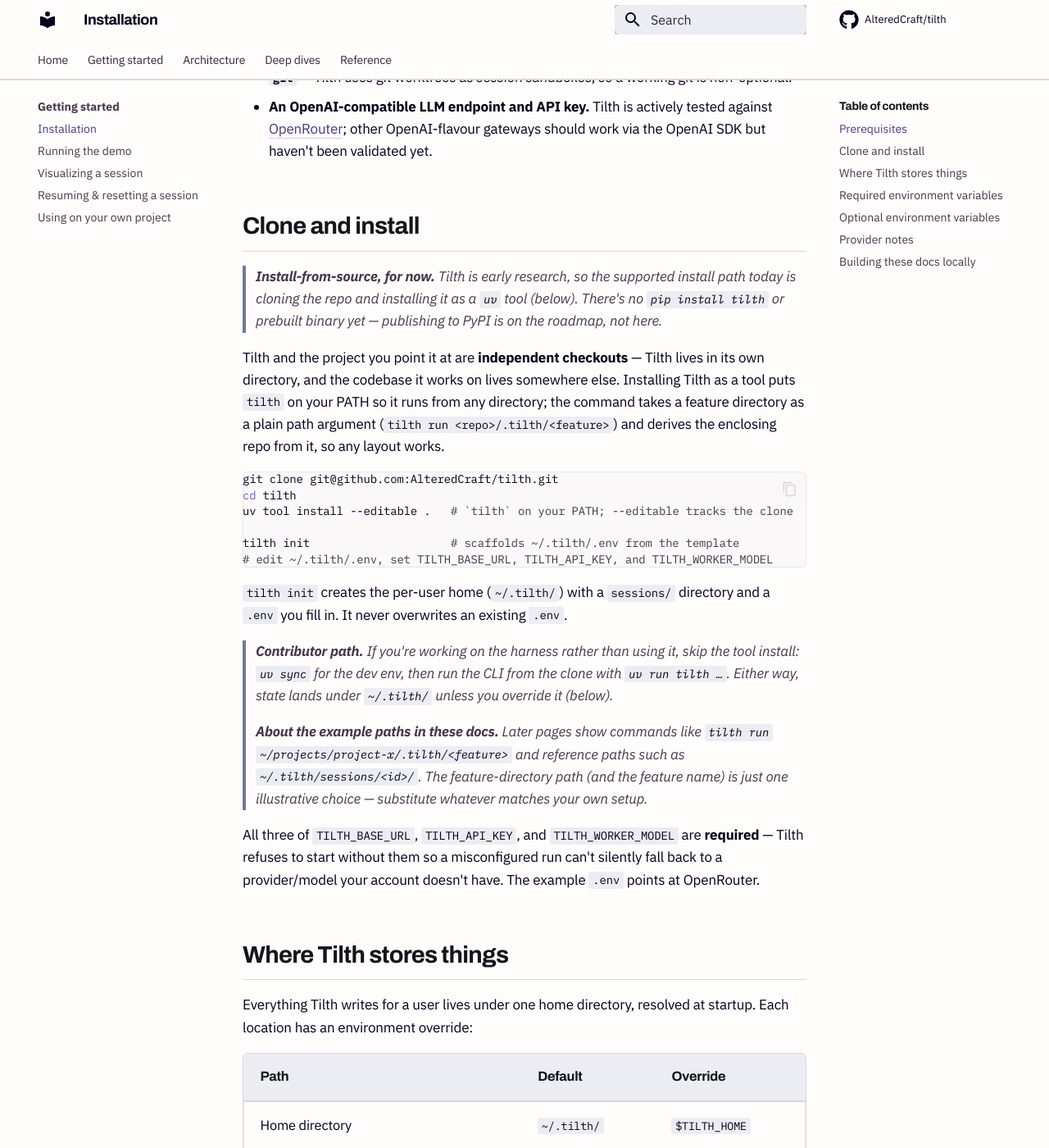
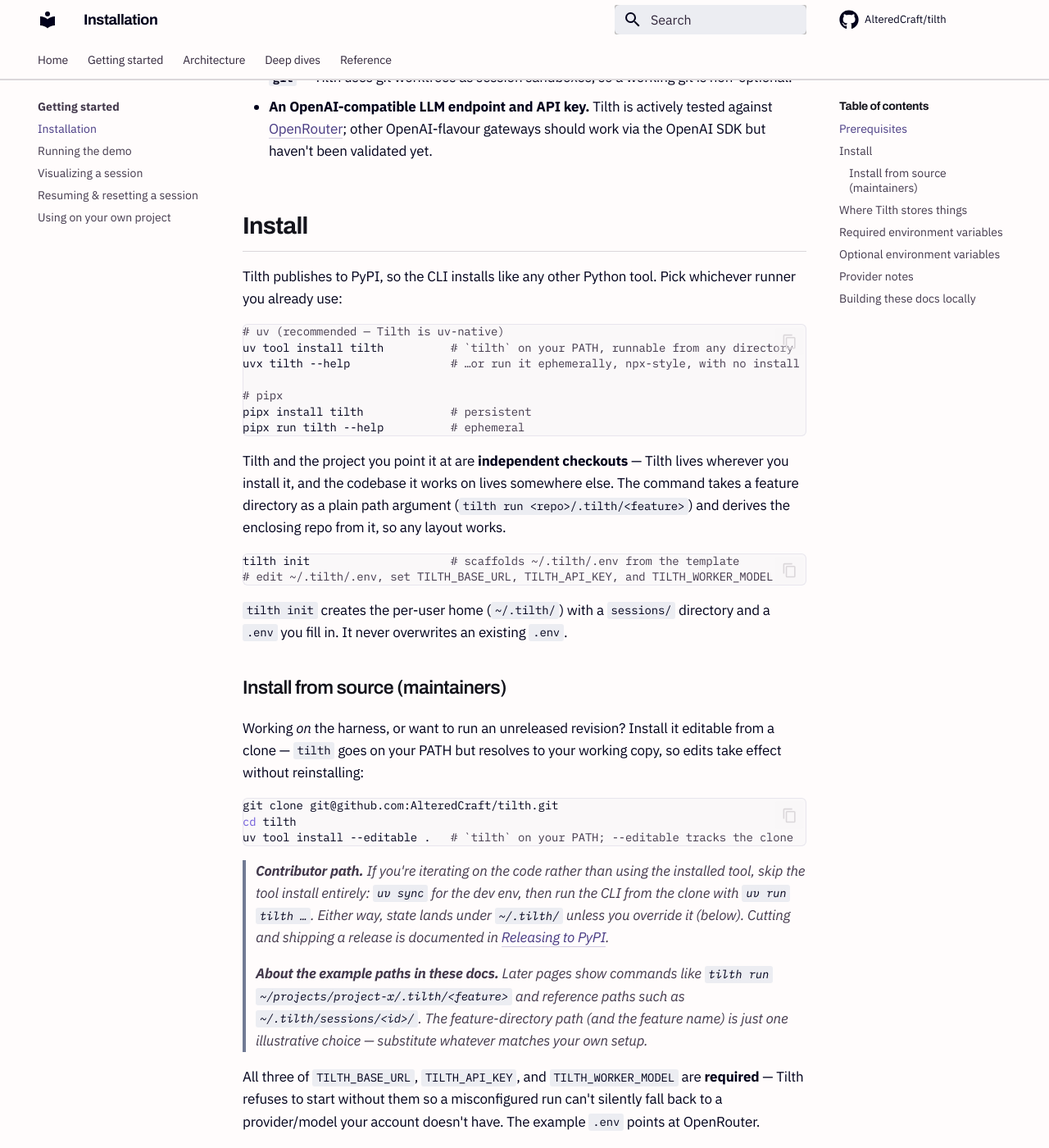
Before and after one commit to AlteredCraft/tilth, an MkDocs documentation site: the page built from docs/getting-started/installation.md, in a window 1280 px wide and 1400 px high, scrolled down 402 px. Shown: the whole window at 82% size. Built offline with MkDocs 1.6.1 and Material for MkDocs 9.7.7, drawn with Linux system fonts in a browser that asks for light colours; some web fonts are replaced; comment, search, counter and statistics services are not loaded.

Commit message:
Package Tilth for PyPI with trusted-publishing release workflow
- Split pytest/ruff into a PEP 735 dev group so runtime installs stay lean
- Add MIT license, authors, keywords, classifiers, and project URLs
- Add OIDC trusted-publishing GitHub Actions release workflow (release.yml)
- Document end-user (uvx/pipx) install + a maintainer release runbook

Co-Authored-By: Claude Opus 4.8 (1M context) <noreply@anthropic.com>

````diff
--- a/docs/getting-started/installation.md
+++ b/docs/getting-started/installation.md
@@ -9,24 +9,40 @@ Tilth is a small Python package; setup is straight `uv` plumbing plus a `.env`.
 - **`git`** — Tilth uses git worktrees as session sandboxes, so a working git is non-optional.
 - **An OpenAI-compatible LLM endpoint and API key.** Tilth is actively tested against [OpenRouter](https://openrouter.ai); other OpenAI-flavour gateways should work via the OpenAI SDK but haven't been validated yet.
 
-## Clone and install
+## Install
 
-> **Install-from-source, for now.** Tilth is early research, so the supported install path today is cloning the repo and installing it as a `uv` tool (below). There's no `pip install tilth` or prebuilt binary yet — publishing to PyPI is on the roadmap, not here.
-
-Tilth and the project you point it at are **independent checkouts** — Tilth lives in its own directory, and the codebase it works on lives somewhere else. Installing Tilth as a tool puts `tilth` on your PATH so it runs from any directory; the command takes a feature directory as a plain path argument (`tilth run <repo>/.tilth/<feature>`) and derives the enclosing repo from it, so any layout works.
+Tilth publishes to PyPI, so the CLI installs like any other Python tool. Pick whichever runner you already use:
 
 ```bash
-git clone git@github.com:AlteredCraft/tilth.git
-cd tilth
-uv tool install --editable .   # `tilth` on your PATH; --editable tracks the clone
+# uv (recommended — Tilth is uv-native)
+uv tool install tilth          # `tilth` on your PATH, runnable from any directory
+uvx tilth --help               # …or run it ephemerally, npx-style, with no install
 
+# pipx
+pipx install tilth             # persistent
+pipx run tilth --help          # ephemeral
+```
+
+Tilth and the project you point it at are **independent checkouts** — Tilth lives wherever you install it, and the codebase it works on lives somewhere else. The command takes a feature directory as a plain path argument (`tilth run <repo>/.tilth/<feature>`) and derives the enclosing repo from it, so any layout works.
+
+```bash
 tilth init                     # scaffolds ~/.tilth/.env from the template
 # edit ~/.tilth/.env, set TILTH_BASE_URL, TILTH_API_KEY, and TILTH_WORKER_MODEL
 ```
 
 `tilth init` creates the per-user home (`~/.tilth/`) with a `sessions/` directory and a `.env` you fill in. It never overwrites an existing `.env`.
 
-> **Contributor path.** If you're working *on* the harness rather than using it, skip the tool install: `uv sync` for the dev env, then run the CLI from the clone with `uv run tilth …`. Either way, state lands under `~/.tilth/` unless you override it (below).
+### Install from source (maintainers)
+
+Working *on* the harness, or want to run an unreleased revision? Install it editable from a clone — `tilth` goes on your PATH but resolves to your working copy, so edits take effect without reinstalling:
+
+```bash
+git clone git@github.com:AlteredCraft/tilth.git
+cd tilth
+uv tool install --editable .   # `tilth` on your PATH; --editable tracks the clone
+```
+
+> **Contributor path.** If you're iterating on the code rather than using the installed tool, skip the tool install entirely: `uv sync` for the dev env, then run the CLI from the clone with `uv run tilth …`. Either way, state lands under `~/.tilth/` unless you override it (below). Cutting and shipping a release is documented in [Releasing to PyPI](../reference/releasing.md).
 
 > **About the example paths in these docs.** Later pages show commands like `tilth run ~/projects/project-x/.tilth/<feature>` and reference paths such as `~/.tilth/sessions/<id>/`. The feature-directory path (and the feature name) is just one illustrative choice — substitute whatever matches your own setup.
 
--- a/mkdocs.yml
+++ b/mkdocs.yml
@@ -131,6 +131,12 @@ nav:
       # isolation, and an honest list of what is *not* guarded (no dollar cap,
       # no mid-task cutoff, no network allowlist).
       - Safety guards: reference/safety-guards.md
+      # Maintainer release runbook: how Tilth gets to PyPI. The trusted-publishing
+      # (OIDC) GitHub Actions workflow, the one-time pending-publisher + GitHub
+      # environment setup, the version-bump → tag → publish flow, the manual
+      # token fallback, and what does/doesn't ship in the wheel. Reach for this
+      # when cutting a release or changing packaging.
+      - Releasing to PyPI: reference/releasing.md
 
 # Contributor-only references that live under docs/ for co-location but are
 # deliberately excluded from the published nav. Listed here so --strict
````
Also changed, not shown: README.md (+8 -7 lines), docs/reference/releasing.md (added, +99 -0 lines), pyproject.toml (+40 -2 lines), 3 other files.
